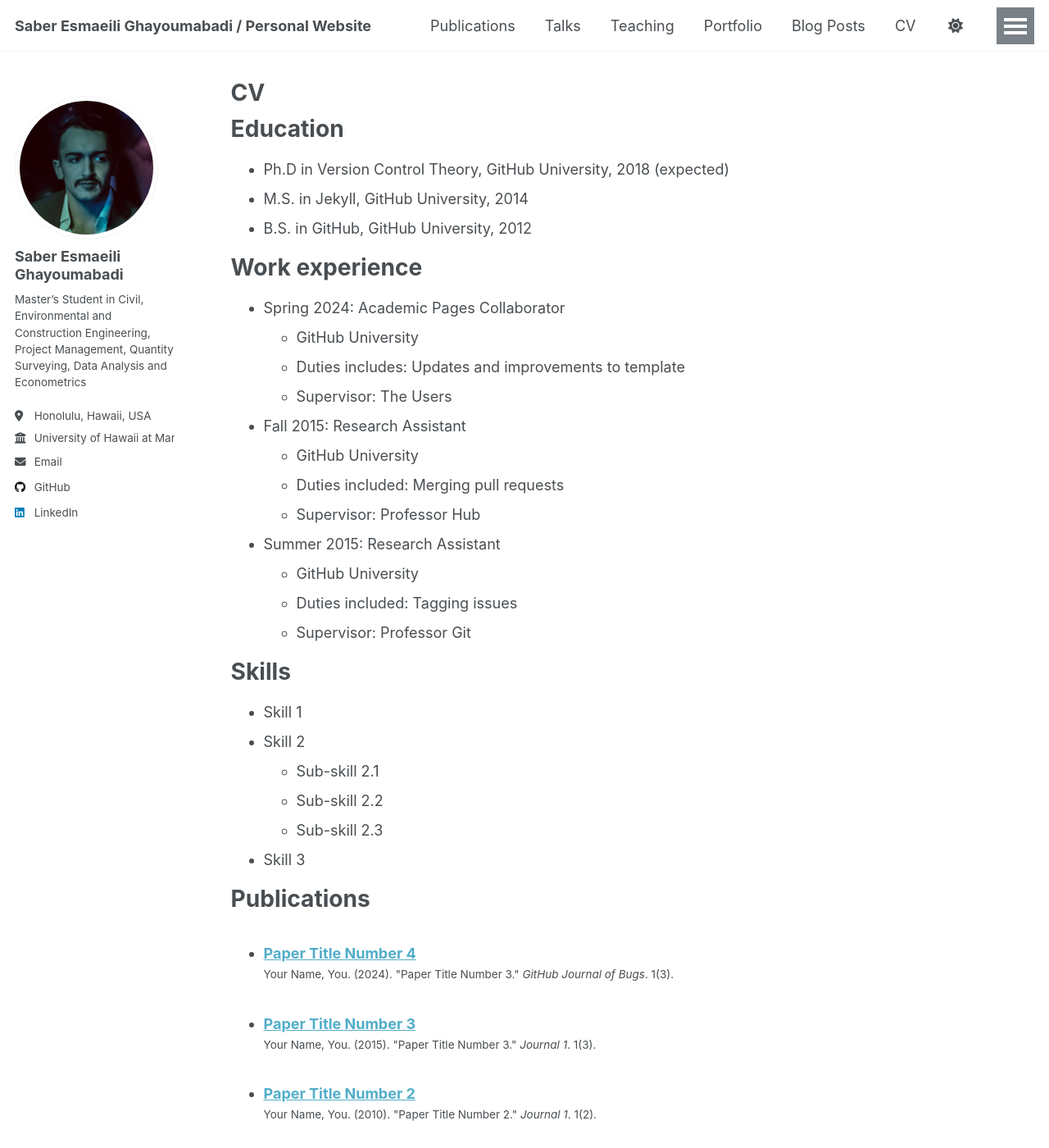
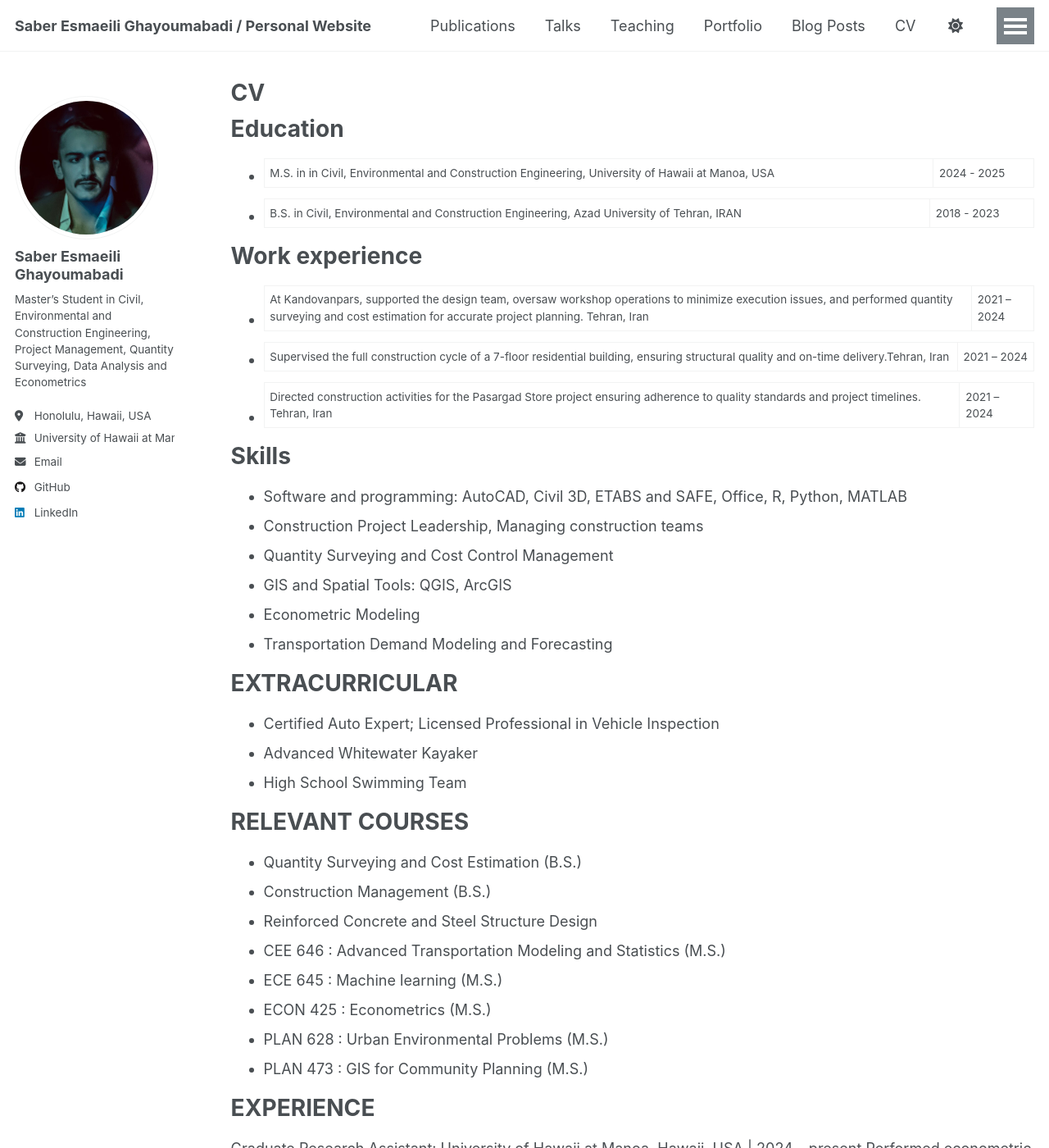
Before and after one commit to Saber-esmaeili/Saber-esmaeili.github.io, a Jekyll site: the page built from _pages/cv.md, in a window 1280 px wide and 1400 px high. Shown: the whole window at 82% size. Built offline with Jekyll 4.4.1, drawn with Linux system fonts in a browser that asks for light colours; some of the changed text lies outside the part shown.

Commit message:
Update cv.md

```diff
--- a/_pages/cv.md
+++ b/_pages/cv.md
@@ -11,54 +11,47 @@ redirect_from:
 
 Education
 ======
-* Ph.D in Version Control Theory, GitHub University, 2018 (expected)
-* M.S. in Jekyll, GitHub University, 2014
-* B.S. in GitHub, GitHub University, 2012
+* M.S. in in Civil, Environmental and Construction Engineering, University of Hawaii at Manoa, USA | 2024 - 2025
+* B.S. in Civil, Environmental and Construction Engineering, Azad University of Tehran, IRAN | 2018 - 2023
 
 Work experience
 ======
-* Spring 2024: Academic Pages Collaborator
-  * GitHub University
-  * Duties includes: Updates and improvements to template
-  * Supervisor: The Users
+*	At Kandovanpars, supported the design team, oversaw workshop operations to minimize execution issues, and performed quantity surveying and cost estimation for accurate project planning. Tehran, Iran | 2021 – 2024
 
-* Fall 2015: Research Assistant
-  * GitHub University
-  * Duties included: Merging pull requests
-  * Supervisor: Professor Hub
+* Supervised the full construction cycle of a 7-floor residential building, ensuring structural quality and on-time delivery.Tehran, Iran | 2021 – 2024
 
-* Summer 2015: Research Assistant
-  * GitHub University
-  * Duties included: Tagging issues
-  * Supervisor: Professor Git
+*	Directed construction activities for the Pasargad Store project ensuring adherence to quality standards and project timelines. Tehran, Iran | 2021 – 2024
 
 Skills
 ======
-* Skill 1
-* Skill 2
-  * Sub-skill 2.1
-  * Sub-skill 2.2
-  * Sub-skill 2.3
-* Skill 3
+*	Software and programming: AutoCAD, Civil 3D, ETABS and SAFE, Office, R, Python, MATLAB
+*	Construction Project Leadership, Managing construction teams
+*	Quantity Surveying and Cost Control Management
+*	GIS and Spatial Tools: QGIS, ArcGIS
+*	Econometric Modeling
+*	Transportation Demand Modeling and Forecasting
 
-Publications
+
+EXTRACURRICULAR
 ======
-  <ul>{% for post in site.publications reversed %}
-    {% include archive-single-cv.html %}
-  {% endfor %}</ul>
+*	Certified Auto Expert; Licensed Professional in Vehicle Inspection
+*	Advanced Whitewater Kayaker
+*	High School Swimming Team
 
-Talks
+RELEVANT COURSES
 ======
-  <ul>{% for post in site.talks reversed %}
-    {% include archive-single-talk-cv.html  %}
-  {% endfor %}</ul>
+*	Quantity Surveying and Cost Estimation (B.S.)
+*	Construction Management (B.S.)
+*	Reinforced Concrete and Steel Structure Design
+*	CEE 646 : Advanced Transportation Modeling and Statistics (M.S.)
+*	ECE 645 : Machine learning (M.S.)
+*	ECON 425 : Econometrics (M.S.)
+*	PLAN 628 : Urban Environmental Problems (M.S.)
+*	PLAN 473 : GIS for Community Planning (M.S.)
 
-Teaching
+
+EXPERIENCE
 ======
-  <ul>{% for post in site.teaching reversed %}
-    {% include archive-single-cv.html %}
-  {% endfor %}</ul>
-
-Service and leadership
-======
-* Currently signed in to 43 different slack teams
+Graduate Research Assistant:
+University of Hawaii at Manoa, Hawaii, USA | 2024 – present
+Performed econometric analysis of daily time allocation among exercise, internet use, and travel using the American Time Use Survey (ATUS).
```
